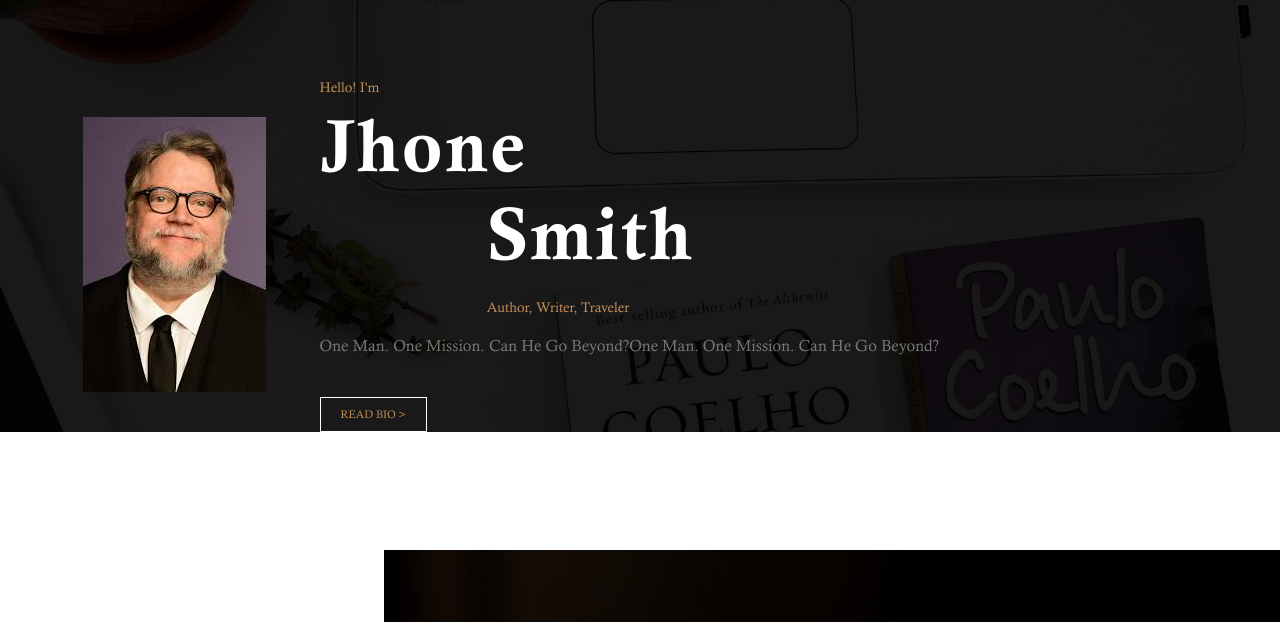
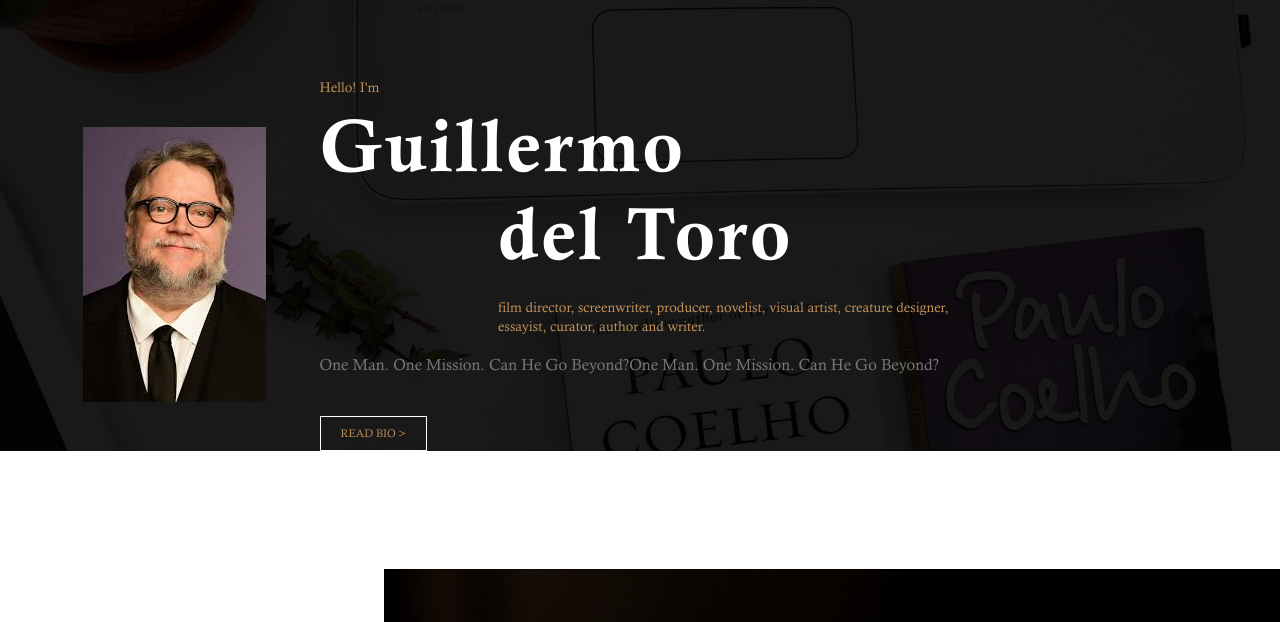
Before and after one commit to Paulina-Martinez-Villarreal/mi-sitio-web-para-autores, a plain HTML site: page index.html in a window 1280 px wide. Shown: the part 103-725 px from the top of the page. Drawn offline with Linux system fonts and the light colour scheme.

Commit message:
Update index.html

```diff
--- a/index.html
+++ b/index.html
@@ -53,11 +53,11 @@
 			<div class="top-banner__text">
 				<div class="top-banner__text-up">
 					<span class="brand-span">Hello! I'm</span>
-					<h2 class="top-banner__h2">Jhone</h2>
+					<h2 class="top-banner__h2"> Guillermo</h2>
 				</div>
 				<div class="top-banner__text-down">
-					<h2 class="top-banner__h2">Smith</h2>
-					<span class="brand-span">Author, Writer, Traveler</span>
+					<h2 class="top-banner__h2">del Toro</h2>
+					<span class="brand-span">film director, screenwriter, producer, novelist, visual artist, creature designer, essayist, curator, author and writer.</span>
 				</div>
 				<p>One Man. One Mission. Can He Go Beyond?One Man. One Mission. Can He Go Beyond?</p>
 				<a href="#" class="brand-button">Read bio > </a>
```
